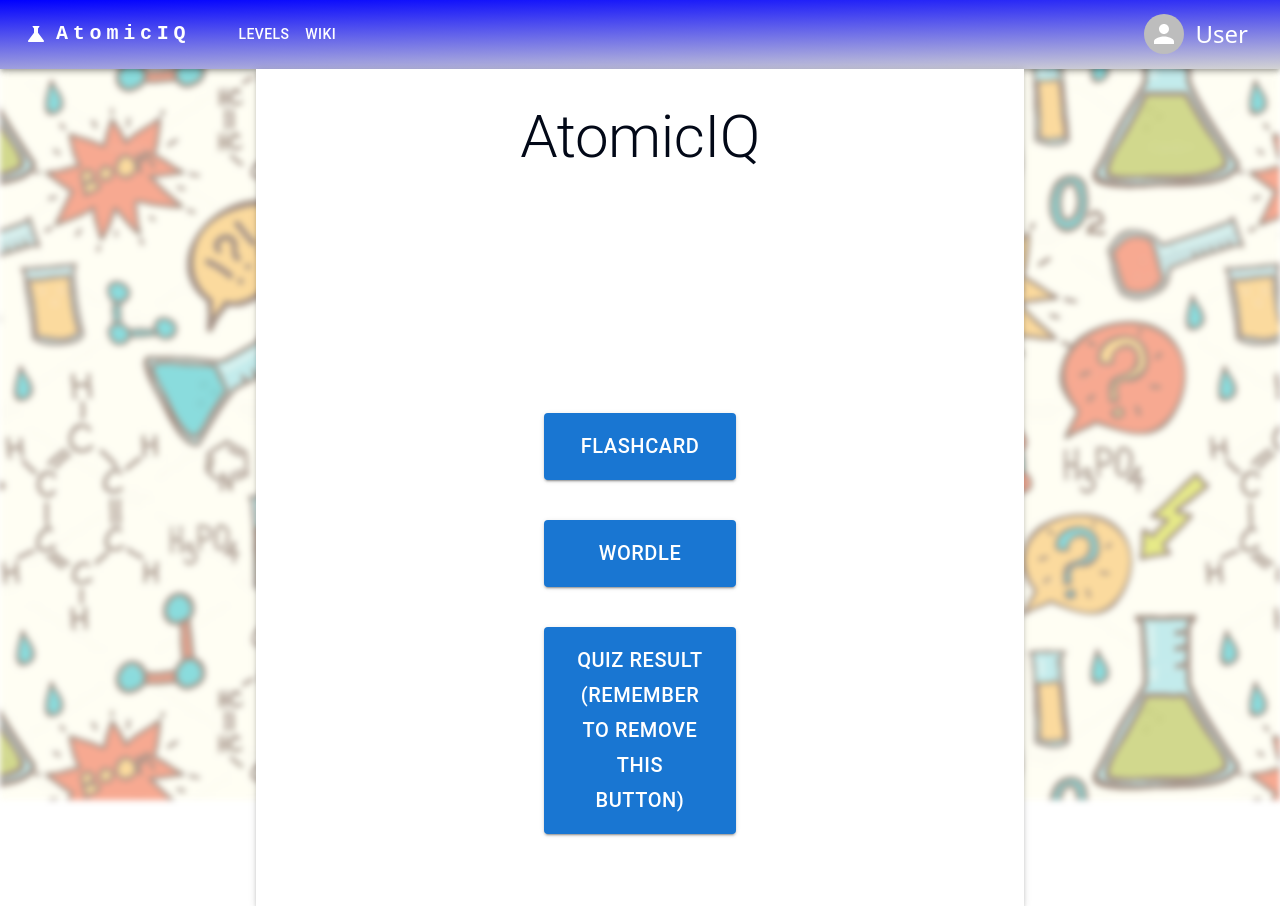
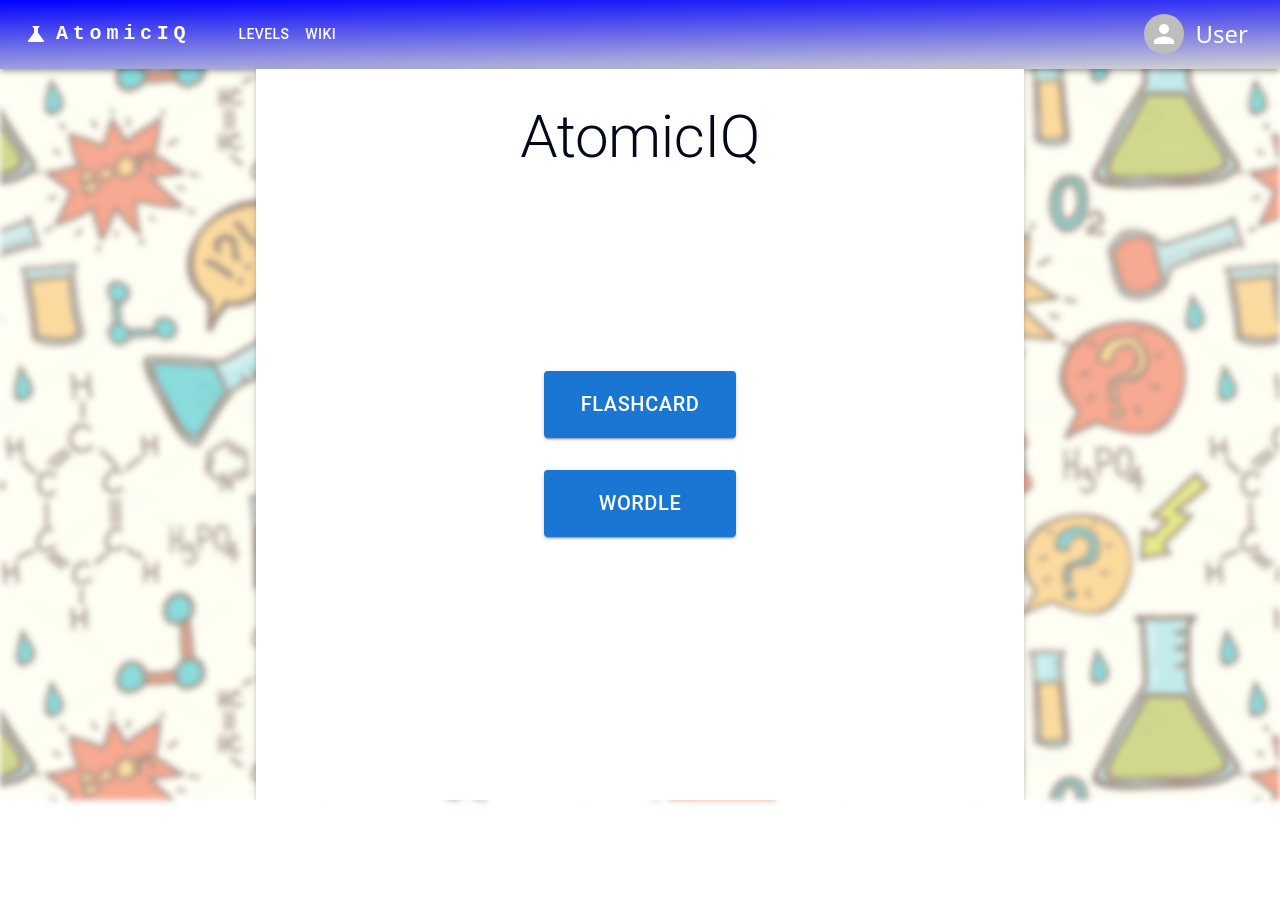
Before and after one commit to swu628/se701-project-React-AtomicIQ, a React (Vite) app in the folder Frontend/: page /home in a window 1280 px wide. After the commit the page ends 800 px from the top, so only its background shows below. Built offline with nearby package versions, Linux system fonts and the light colour scheme.

Commit message:
Feat: Improve styinling on portrait pages

```diff
--- a/Frontend/src/App.css
+++ b/Frontend/src/App.css
@@ -1,4 +1,11 @@
 /* App  */
+
+html,
+body,
+#root,
+.app {
+  height: 100%;
+}
 
 * {
   margin: 0;
--- a/Frontend/src/App.tsx
+++ b/Frontend/src/App.tsx
@@ -11,6 +11,7 @@ import FlashCard from "./Pages/FlashCard";
 import Results from "./Pages/Results";
 import flashcards from "./data/flashcards.json"; // Import the JSON data
 import badges from "./data/badges.json";
+import "./App.css";
 
 function App() {
   return (
--- a/Frontend/src/Pages/Home.tsx
+++ b/Frontend/src/Pages/Home.tsx
@@ -1,5 +1,5 @@
 import { useEffect } from "react";
-import { Container, Typography, Button } from "@mui/material";
+import { Container, Typography, Button, Stack } from "@mui/material";
 import { Link } from "react-router-dom";
 
 export default function Home() {
@@ -12,10 +12,10 @@ export default function Home() {
 
   const containerStyles = {
     p: "2rem",
-    minHeight: "92.75vh",
     width: "60vw",
     boxShadow: 3,
     display: "flex",
+    flex: 1,
     flexDirection: "column",
     backgroundColor: "white",
     alignItems: "center",
@@ -23,7 +23,7 @@ export default function Home() {
 
   const buttonStyles = {
     width: "15vw", // Increased width
-    mb: 5,
+    mb: "2rem",
     backgroundColor: "#1976d2",
     color: "white",
     padding: "1rem 2rem", // Increased padding
@@ -38,21 +38,15 @@ export default function Home() {
 
   return (
     <Container sx={containerStyles}>
-      <Typography variant="h2" sx={{ mb: 30 }}>
-        AtomicIQ
-      </Typography>
+      <Typography variant="h2">AtomicIQ</Typography>
+      <Stack display="flex" direction="column" flex={1} justifyContent="center">
         <Link to="/flashcard" style={{ textDecoration: "none" }}>
           <Button sx={buttonStyles}>Flashcard</Button>
         </Link>
         <Link to="/wordle" style={{ textDecoration: "none" }}>
           <Button sx={buttonStyles}>Wordle</Button>
         </Link>
-      {/* Test purposes, have to remove this before submitting */}
-      <Link to="/quiz/0/results" style={{ textDecoration: "none" }}>
-        <Button sx={buttonStyles}>
-          Quiz result (remember to remove this button)
-        </Button>
-      </Link>
+      </Stack>
     </Container>
   );
 }
--- a/Frontend/src/Pages/Levels.tsx
+++ b/Frontend/src/Pages/Levels.tsx
@@ -29,11 +29,11 @@ export default function Levels() {
 
   const containerStyles = {
     p: { xs: "1rem", sm: "1.5rem", md: "2rem" },
-    minHeight: "92.75vh",
     width: { xs: "95vw", sm: "90vw", md: "60vw" },
     boxShadow: 3,
     backgroundColor: "white",
     display: "flex",
+    flex: 1,
     flexDirection: "column",
     alignItems: "center",
   };
```
Lines whose indentation alone changed are shown as unchanged.
